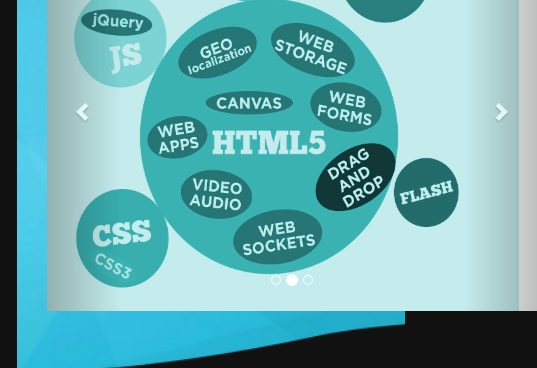
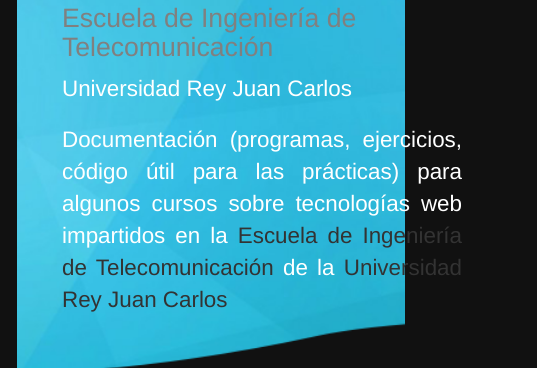
Before and after one commit to scantero/X-Nav-Bootstrap-Concurso, a plain HTML site: page index.html in a window 390 px wide. Shown: the part 304-672 px from the top of the page, 537 px wide, since content can reach past the window. Drawn offline with nearby package versions, Linux system fonts and the light colour scheme; a script that the page names is missing; files whose address does not match are found by name.

Commit message:
Update index.html
Eliminado carrousel en xs

```diff
--- a/index.html
+++ b/index.html
@@ -81,7 +81,7 @@
 
             <!-- BEGIN FIRST COLUMN (FIRST ROW -> FIRST COLUMN)
             ================================================================== -->
-            <div class="col-md-6 col-sm-12 col-xs-12">
+            <div class="col-md-6 col-sm-12 col-xs-12 hidden-xs">
 
 
               <!-- Carousel
```
